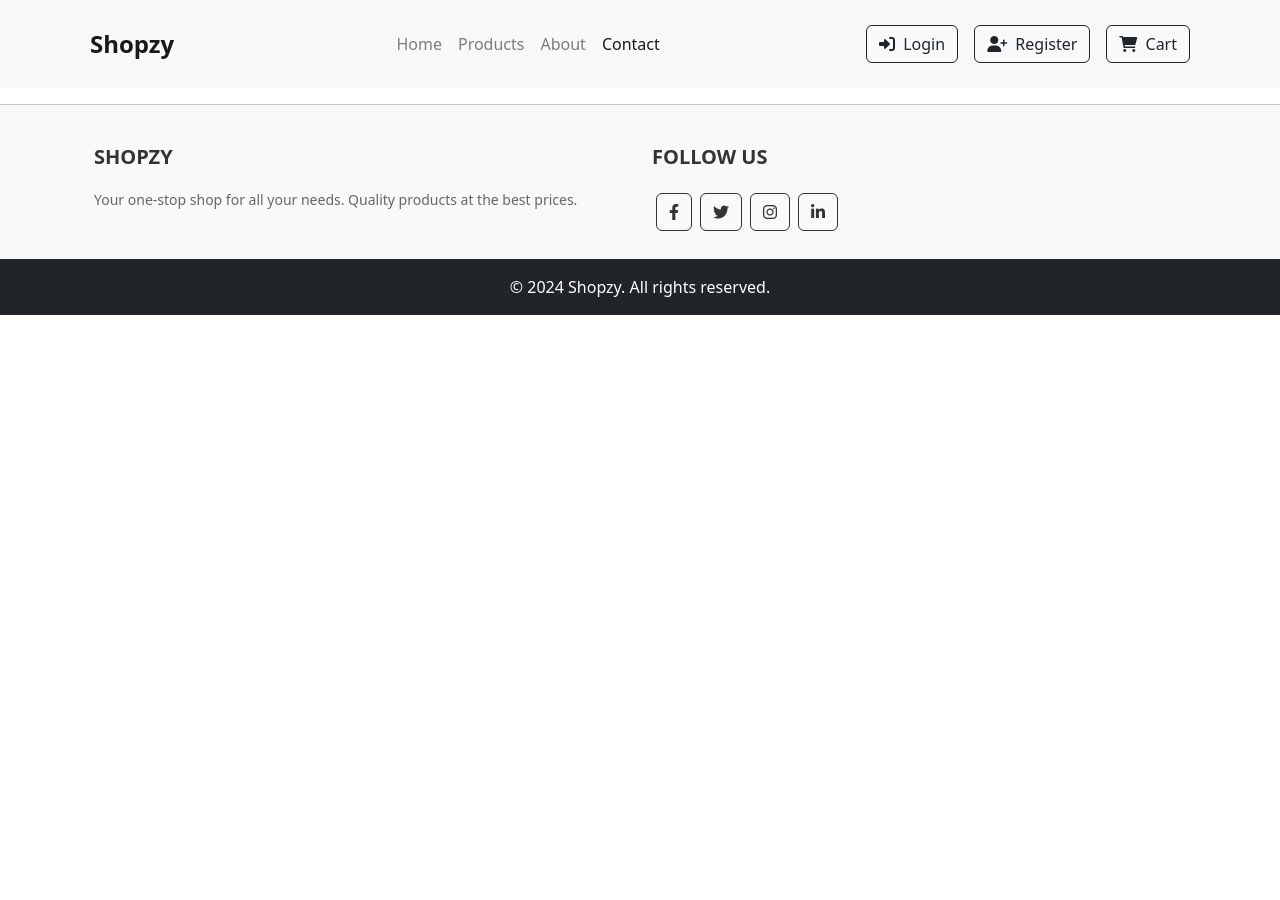
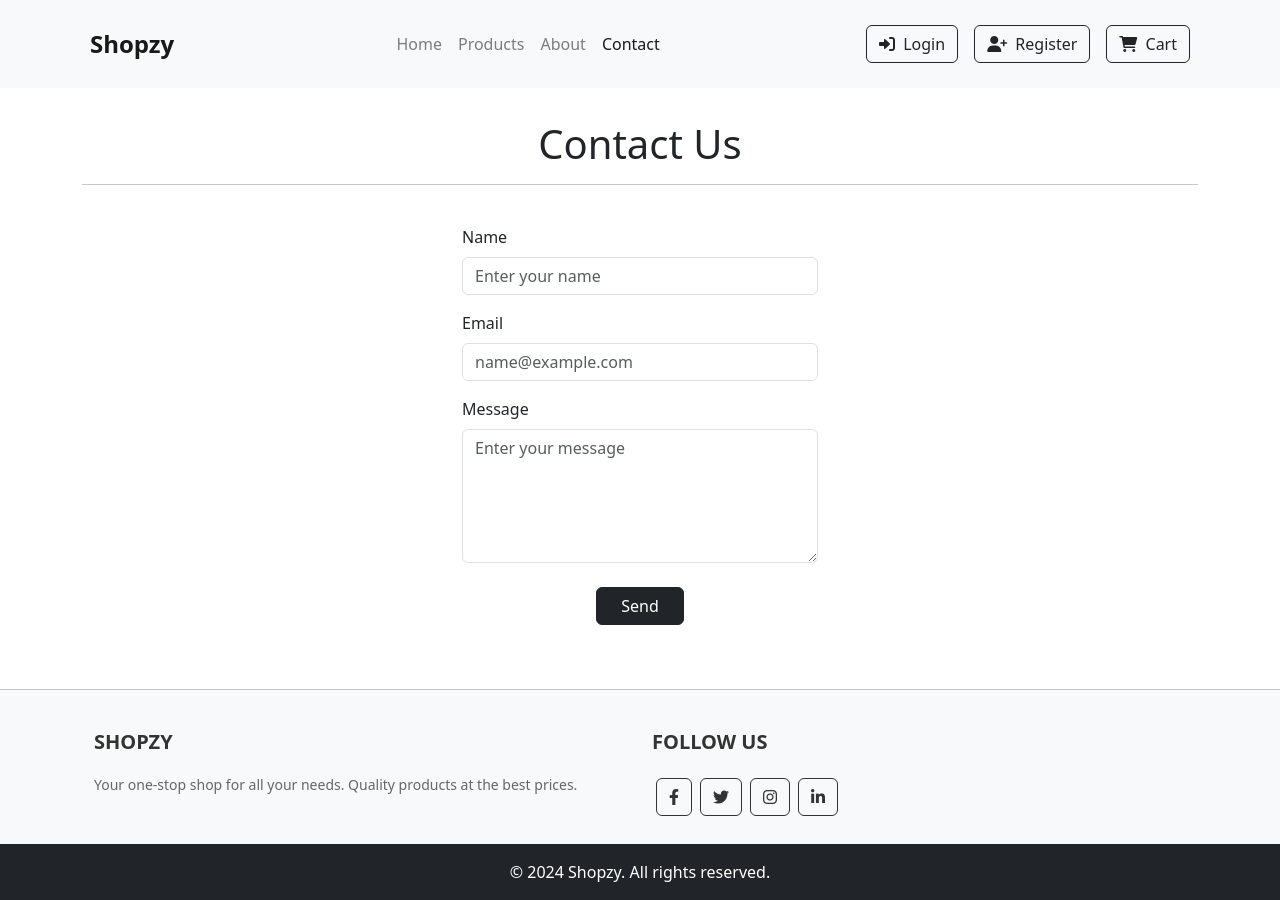
Before and after one commit to kamel404/ecommerce-react, a React (Vite) app: page /contact in a window 1280 px wide. Before the commit the page ends 800 px from the top, so only its background shows below. Built offline with nearby package versions, Linux system fonts and the light colour scheme.

Commit message:
Contact/About pages made

```diff
--- /dev/null
+++ b/src/Components/About.jsx
@@ -0,0 +1,64 @@
+import React from 'react'
+const About = () => {
+  return (
+    <>
+      <div className="container my-3 py-3">
+        <h1 className="text-center">About Us</h1>
+        <hr />
+        <p className="lead text-center">
+          Lorem ipsum dolor sit amet consectetur adipisicing elit. Nostrum
+          facere doloremque veritatis odit similique sequi. Odit amet fuga nam
+          quam quasi facilis sed doloremque saepe sint perspiciatis explicabo
+          totam vero quas provident ipsam, veritatis nostrum velit quos
+          recusandae est mollitia esse fugit dolore laudantium. Ex vel explicabo
+          earum unde eligendi autem praesentium, doloremque distinctio nesciunt
+          porro tempore quis eaque labore voluptatibus ea necessitatibus
+          exercitationem tempora molestias. Ad consequuntur veniam sequi ullam
+          tempore vel tenetur soluta dolore sunt maxime aliquam corporis est,
+          quo saepe dolorem optio minus sint nemo totam dolorum! Reprehenderit
+          delectus expedita a alias nam recusandae illo debitis repellat libero,
+          quasi explicabo molestiae saepe, dolorem tempore itaque eveniet quam
+          dignissimos blanditiis excepturi harum numquam vel nihil? Ipsum
+        </p>
+
+        <h2 className="text-center py-4">Our Products</h2>
+        <div className="row">
+          <div className="col-md-3 col-sm-6 mb-3 px-3">
+            <div className="card h-100">
+              <img className="card-img-top img-fluid" src="https://images.pexels.com/photos/298863/pexels-photo-298863.jpeg?auto=compress&cs=tinysrgb&w=600" alt="" height={160} />
+              <div className="card-body">
+                <h5 className="card-title text-center">Mens's Clothing</h5>
+              </div>
+            </div>
+          </div>
+          <div className="col-md-3 col-sm-6 mb-3 px-3">
+            <div className="card h-100">
+              <img className="card-img-top img-fluid" src="https://images.pexels.com/photos/7679720/pexels-photo-7679720.jpeg?auto=compress&cs=tinysrgb&w=600" alt="" height={160} />
+              <div className="card-body">
+                <h5 className="card-title text-center">Women's Clothing</h5>
+              </div>
+            </div>
+          </div>
+          <div className="col-md-3 col-sm-6 mb-3 px-3">
+            <div className="card h-100">
+              <img className="card-img-top img-fluid" src="https://cdn-images.am-online.com/thumbs/960x960/media/1/root/playing-the-post-covid-catch-up-main-image.jpg" alt="" height={160} />
+              <div className="card-body">
+                <h5 className="card-title text-center">Vehicles</h5>
+              </div>
+            </div>
+          </div>
+          <div className="col-md-3 col-sm-6 mb-3 px-3">
+            <div className="card h-100">
+              <img className="card-img-top img-fluid" src="https://images.pexels.com/photos/356056/pexels-photo-356056.jpeg?auto=compress&cs=tinysrgb&w=600" alt="" height={160} />
+              <div className="card-body">
+                <h5 className="card-title text-center">Electronics</h5>
+              </div>
+            </div>
+          </div>
+        </div>
+      </div>
+    </>
+  )
+}
+
+export default About;
--- /dev/null
+++ b/src/Components/Contact.jsx
@@ -0,0 +1,54 @@
+import React from "react";
+const Contact = () => {
+  return (
+    <>
+      <div className="container my-3 py-3">
+        <h1 className="text-center">Contact Us</h1>
+        <hr />
+        <div class="row my-4 h-100">
+          <div className="col-md-4 col-lg-4 col-sm-8 mx-auto">
+            <form>
+              <div class="form my-3">
+                <label for="Name">Name</label>
+                <input
+                  type="email"
+                  class="form-control"
+                  id="Name"
+                  placeholder="Enter your name"
+                />
+              </div>
+              <div class="form my-3">
+                <label for="Email">Email</label>
+                <input
+                  type="email"
+                  class="form-control"
+                  id="Email"
+                  placeholder="name@example.com"
+                />
+              </div>
+              <div class="form  my-3">
+                <label for="Password">Message</label>
+                <textarea
+                  rows={5}
+                  class="form-control"
+                  id="Password"
+                  placeholder="Enter your message"
+                />
+              </div>
+              <div className="text-center">
+                <button
+                  class="my-2 px-4 mx-auto btn btn-dark"
+                  type="submit"
+                >
+                  Send
+                </button>
+              </div>
+            </form>
+          </div>
+        </div>
+      </div>
+    </>
+  );
+};
+
+export default Contact;
--- a/src/routes.jsx
+++ b/src/routes.jsx
@@ -1,4 +1,6 @@
 import React from 'react';
+import About from './Components/About';
+import Contact from './Components/Contact';
 
 const Home = React.lazy(() => import('./Components/Home'));
 const Products = React.lazy(() => import('./Components/Products'));
@@ -8,6 +10,8 @@ const routes = [
   { path: "/", element: <Home /> },
   { path: "/products", element: <Products /> },
   { path: "/product/:id", element: <Product /> },
+  { path: "/about", element: <About /> },
+  { path: "/contact", element: <Contact /> },
 ];
 
 export default routes;
```
